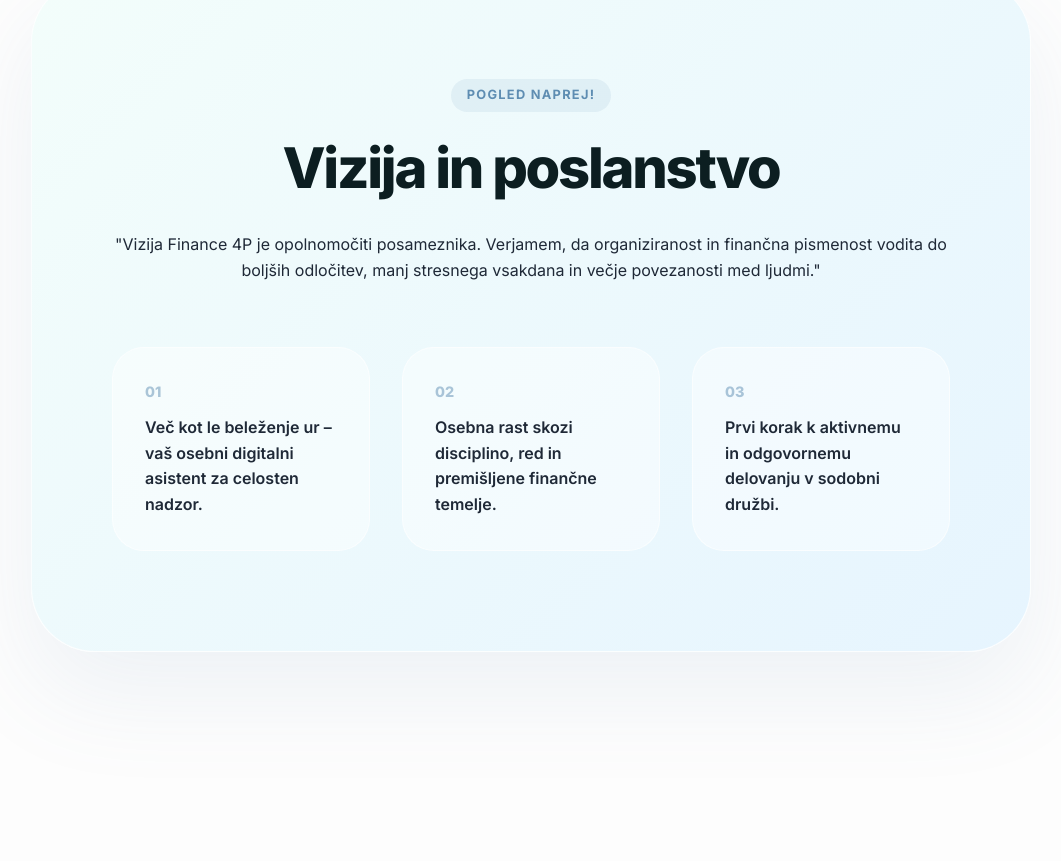
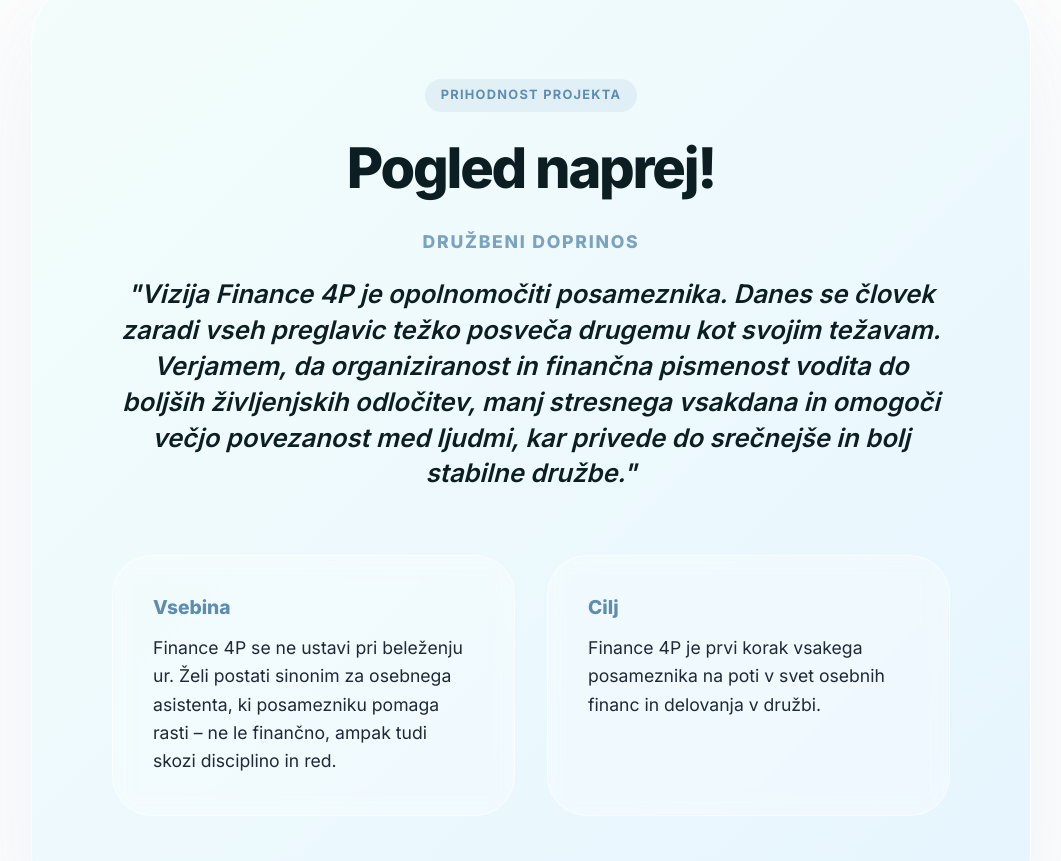
Before and after one commit to filipkolle/Landing-4P, a React (Vite) app: page /o-nas in a window 1280 px wide. Shown: the part 2860-3721 px from the top of the page, without its empty margins (109-1170 px from the left). Built offline with nearby package versions, Linux system fonts and the light colour scheme.

Commit message:
Content: Expanded Vision section with detailed narrative and structured headings

```diff
--- a/src/pages/AboutPage.jsx
+++ b/src/pages/AboutPage.jsx
@@ -145,24 +145,24 @@
             viewport={{ once: true }}
             transition={{ duration: 1, ease: expoOut }}
           >
-            <span className="section-label">Pogled naprej!</span>
-            <h2>Vizija in poslanstvo</h2>
-            <p className="vision-contribution">
-              "Vizija Finance 4P je opolnomočiti posameznika. Verjamem, da organiziranost in finančna pismenost vodita do boljših odločitev, manj stresnega vsakdana in večje povezanosti med ljudmi."
-            </p>
+            <span className="section-label">Prihodnost projekta</span>
+            <h2>Pogled naprej!</h2>
 
-            <div className="vision-points-grid">
-              <div className="vision-point">
-                <span className="point-number">01</span>
-                <p>Več kot le beleženje ur – vaš osebni digitalni asistent za celosten nadzor.</p>
+            <div className="vision-main-content">
+              <h3>Družbeni doprinos</h3>
+              <p className="vision-contribution-text">
+                "Vizija Finance 4P je opolnomočiti posameznika. Danes se človek zaradi vseh preglavic težko posveča drugemu kot svojim težavam. Verjamem, da organiziranost in finančna pismenost vodita do boljših življenjskih odločitev, manj stresnega vsakdana in omogoči večjo povezanost med ljudmi, kar privede do srečnejše in bolj stabilne družbe."
+              </p>
+            </div>
+
+            <div className="vision-secondary-grid">
+              <div className="vision-detail-card">
+                <h4>Vsebina</h4>
+                <p>Finance 4P se ne ustavi pri beleženju ur. Želi postati sinonim za osebnega asistenta, ki posamezniku pomaga rasti – ne le finančno, ampak tudi skozi disciplino in red.</p>
               </div>
-              <div className="vision-point">
-                <span className="point-number">02</span>
-                <p>Osebna rast skozi disciplino, red in premišljene finančne temelje.</p>
-              </div>
-              <div className="vision-point">
-                <span className="point-number">03</span>
-                <p>Prvi korak k aktivnemu in odgovornemu delovanju v sodobni družbi.</p>
+              <div className="vision-detail-card">
+                <h4>Cilj</h4>
+                <p>Finance 4P je prvi korak vsakega posameznika na poti v svet osebnih financ in delovanja v družbi.</p>
               </div>
             </div>
           </motion.div>
--- a/src/styles/About.css
+++ b/src/styles/About.css
@@ -190,46 +190,62 @@
   letter-spacing: -0.04em;
 }
 
-.vision-points-grid {
+.vision-main-content {
+  max-width: 850px;
+  margin: 0 auto 64px;
+}
+
+.vision-main-content h3 {
+  font-size: 1.1rem;
+  font-weight: 800;
+  text-transform: uppercase;
+  letter-spacing: 0.1em;
+  color: var(--primary);
+  margin-bottom: 24px;
+  opacity: 0.8;
+}
+
+.vision-contribution-text {
+  font-size: 1.6rem;
+  font-weight: 600;
+  line-height: 1.4;
+  color: #0c1e21;
+  font-style: italic;
+}
+
+.vision-secondary-grid {
   display: grid;
-  grid-template-columns: repeat(3, 1fr);
+  grid-template-columns: 1fr 1fr;
   gap: 32px;
-  margin-top: 64px;
   text-align: left;
 }
 
-.vision-point {
+.vision-detail-card {
   background: rgba(255, 255, 255, 0.4);
-  padding: 32px;
-  border-radius: 32px;
+  padding: 40px;
+  border-radius: 40px;
   border: 1px solid rgba(255, 255, 255, 0.6);
-  transition: transform 0.3s ease;
+  backdrop-filter: blur(10px);
 }
 
-.vision-point:hover {
-  transform: translateY(-5px);
-  background: #fff;
+.vision-detail-card h4 {
+  font-size: 1.2rem;
+  font-weight: 850;
+  margin-bottom: 16px;
+  color: var(--primary);
 }
 
-.point-number {
-  font-size: 0.9rem;
-  font-weight: 800;
-  color: var(--primary);
-  opacity: 0.5;
-  display: block;
-  margin-bottom: 12px;
-}
-
-.vision-point p {
-  font-size: 1rem;
+.vision-detail-card p {
+  font-size: 1.1rem;
   line-height: 1.6;
   color: var(--text-main);
   margin: 0;
-  font-weight: 550;
 }
 
 @media (max-width: 1024px) {
-  .vision-points-grid { grid-template-columns: 1fr; }
+  .vision-main-content h2 { font-size: 3rem; }
+  .vision-contribution-text { font-size: 1.3rem; }
+  .vision-secondary-grid { grid-template-columns: 1fr; }
 }
 
 /* 6. Waitlist */
```
